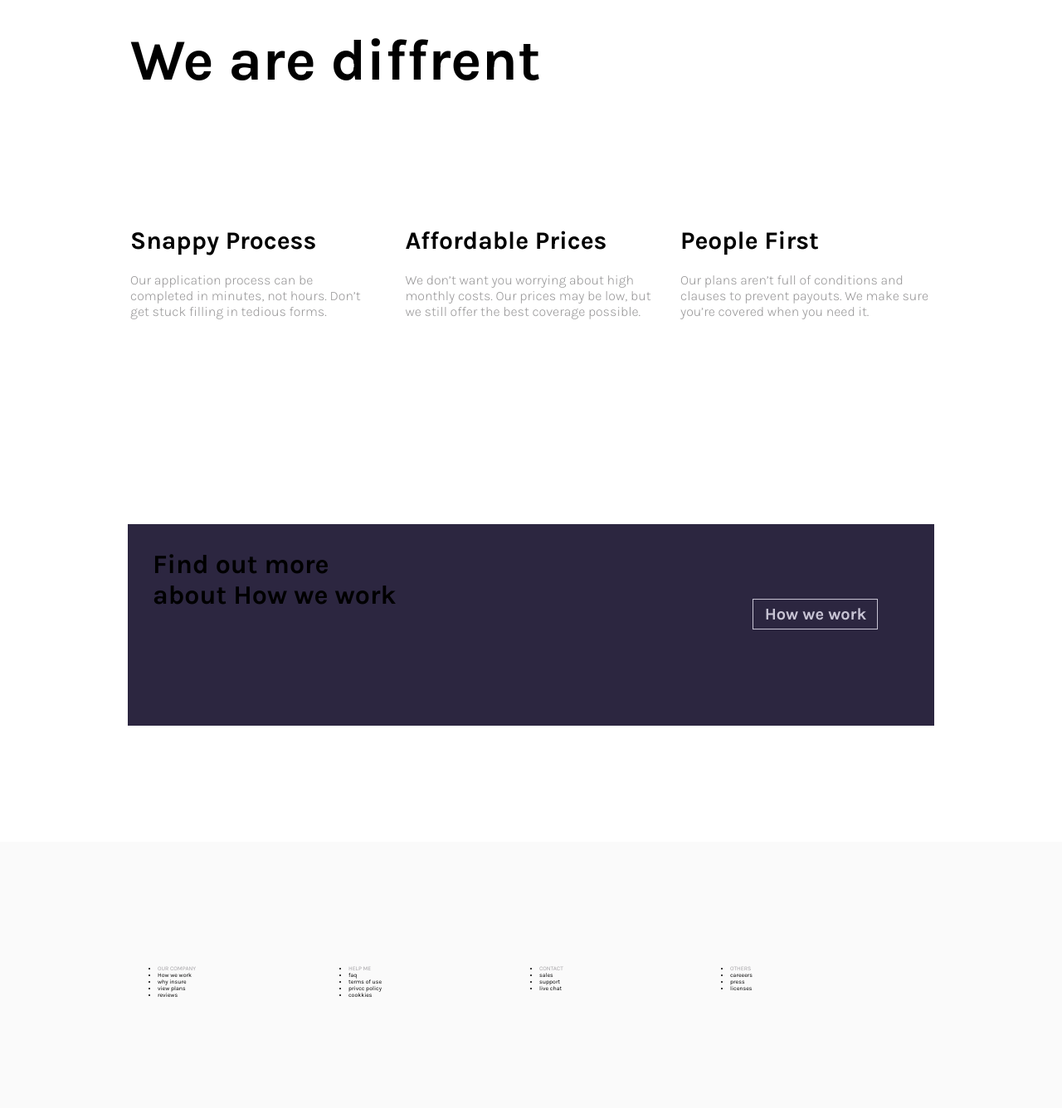
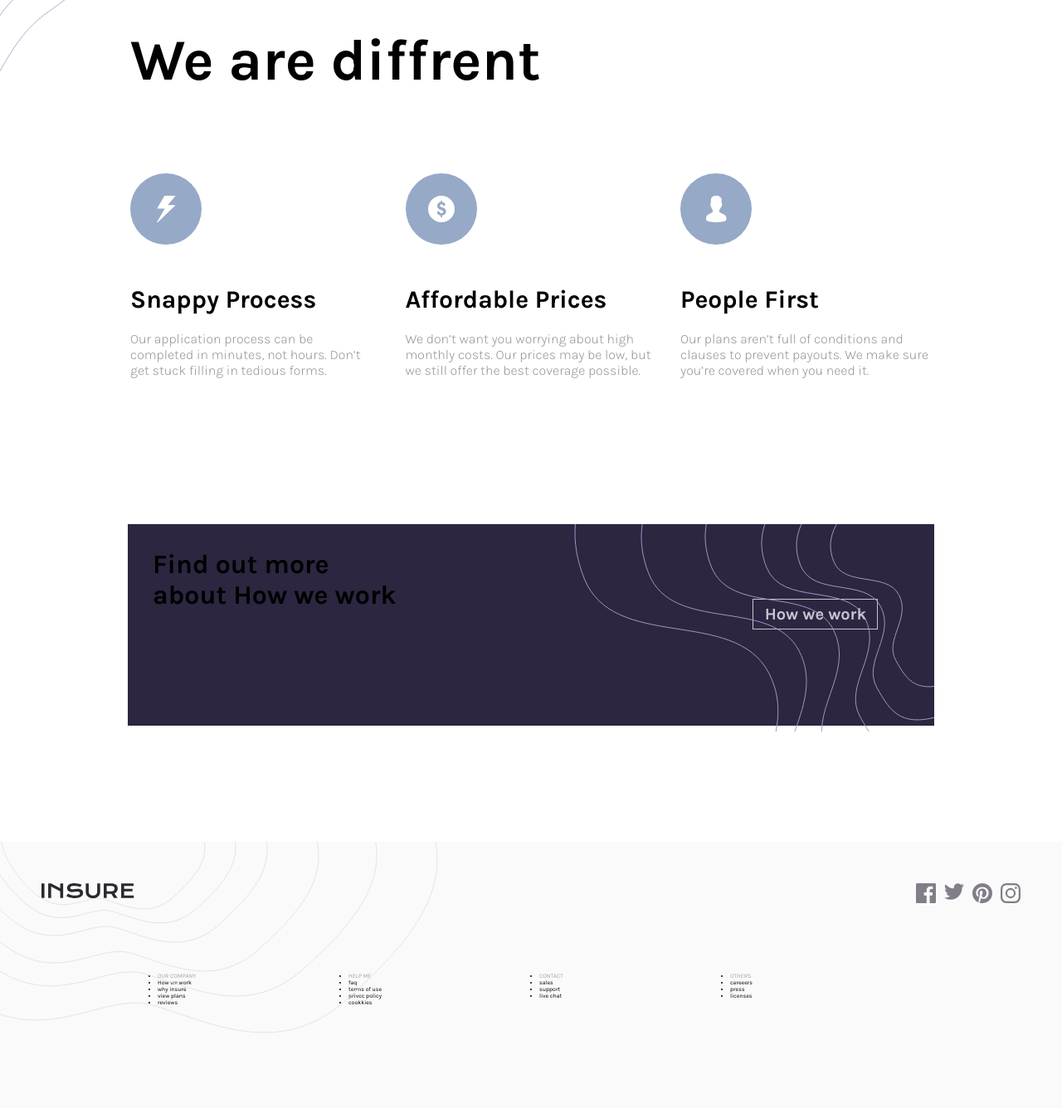
Before and after one commit to De-faked/insur-project, a plain HTML site: page index.html in a window 1280 px wide. Shown: the part 662-1998 px from the top of the page at 83% size. Drawn offline with Linux system fonts and the light colour scheme.

Commit message:
imges links updated

```diff
--- a/index.html
+++ b/index.html
@@ -23,7 +23,7 @@
 <body>
     <header>
         <div class="header-img"><img
-                src="/woch4zurepo/Project1---easy/projekt-2/Project2-intermediate/Starterkit/images/logo.svg" alt="">
+                src="/Project2-intermediate/Starterkit/images/logo.svg" alt="">
         </div>
         <nav>
             <button class="button button1"><a href="http://">How we work</a></button>
@@ -34,7 +34,7 @@
     </header>
     <section class="head-sec">
         <div class="right-img-down-mobile"><img
-            src="/woch4zurepo/Project1---easy/projekt-2/Project2-intermediate/Starterkit/images/image-intro-desktop.jpg">
+            src="/Project2-intermediate/Starterkit/images/image-intro-desktop.jpg" alt="look at me here">
         </div>
         <div class="big-box">
             <div class="left-box">
@@ -45,13 +45,13 @@
                 <div><button>VIEW PLANS</button></div>
             </div>
             <div class="left-img img"><img
-                    src="/woch4zurepo/Project1---easy/projekt-2/Project2-intermediate/Starterkit/images/bg-pattern-intro-left-desktop.svg">
+                    src="/Project2-intermediate/Starterkit/images/bg-pattern-intro-left-desktop.svg">
             </div>
             <div class="right-img img"><img
-                    src="/woch4zurepo/Project1---easy/projekt-2/Project2-intermediate/Starterkit/images/bg-pattern-intro-right-desktop.svg">
+                    src="/Project2-intermediate/Starterkit/images/bg-pattern-intro-right-desktop.svg">
             </div>
             <div class="right-img-down"><img
-                    src="/woch4zurepo/Project1---easy/projekt-2/Project2-intermediate/Starterkit/images/image-intro-desktop.jpg">
+                    src="/Project2-intermediate/Starterkit/images/image-intro-desktop.jpg">
             </div>
         </div>
     </section>
@@ -61,7 +61,7 @@
         </div>
         <div class="father-box-in-mid">
             <div class="child-box box1"><img class="logo"
-                    src="/woch4zurepo/Project1---easy/projekt-2/Project2-intermediate/Starterkit/images/icon-snappy-process.svg"
+                    src="/Project2-intermediate/Starterkit/images/icon-snappy-process.svg"
                     alt="">
                 <h1>Snappy
                     Process</h1>
@@ -69,7 +69,7 @@
                     forms.</p>
             </div>
             <div class="child-box box2"><img class="logo"
-                    src="/woch4zurepo/Project1---easy/projekt-2/Project2-intermediate/Starterkit/images/icon-affordable-prices.svg"
+                    src="/Project2-intermediate/Starterkit/images/icon-affordable-prices.svg"
                     alt="">
                 <h1>Affordable Prices</h1>
                 <p>We don’t want you worrying about high monthly costs. Our prices may be low, but we still offer the
@@ -77,7 +77,7 @@
                     coverage possible.</p>
             </div>
             <div class="child-box box3"><img class="logo"
-                    src="/woch4zurepo/Project1---easy/projekt-2/Project2-intermediate/Starterkit/images/icon-people-first.svg"
+                    src="/Project2-intermediate/Starterkit/images/icon-people-first.svg"
                     alt="">
                 <h1>People First</h1>
                 <p>Our plans aren’t full of conditions and clauses to prevent payouts. We make sure you’re covered when
@@ -92,7 +92,7 @@
             <h1>Find out more <br> about How we work</h1>
         </div>
         <div><img
-                src="/woch4zurepo/Project1---easy/projekt-2/Project2-intermediate/Starterkit/images/bg-pattern-how-we-work-desktop.svg"
+                src="/Project2-intermediate/Starterkit/images/bg-pattern-how-we-work-desktop.svg"
                 alt=""></div>
         <div><button>
                 <h1>How we work</h1>
@@ -101,25 +101,25 @@
     </div>
     <div class="footer">
         <div class="footer-img"><img
-                src="/woch4zurepo/Project1---easy/projekt-2/Project2-intermediate/Starterkit/images/bg-pattern-footer-desktop.svg"
+                src="/Project2-intermediate/Starterkit/images/bg-pattern-footer-desktop.svg"
                 alt=""></div>
         <div class="footer-logo-icon">
             <div class="footer-logo"><img
-                    src="/woch4zurepo/Project1---easy/projekt-2/Project2-intermediate/Starterkit/images/logo.svg"
+                    src="/Project2-intermediate/Starterkit/images/logo.svg"
                     alt="">
             </div>
             <div class="footer-media-icons">
                 <div><img
-                        src="/woch4zurepo/Project1---easy/projekt-2/Project2-intermediate/Starterkit/images/icon-facebook.svg"
+                        src="/Project2-intermediate/Starterkit/images/icon-facebook.svg"
                         alt=""></div>
                 <div><img
-                        src="/woch4zurepo/Project1---easy/projekt-2/Project2-intermediate/Starterkit/images/icon-twitter.svg"
+                        src="/Project2-intermediate/Starterkit/images/icon-twitter.svg"
                         alt=""></div>
                 <div><img
-                        src="/woch4zurepo/Project1---easy/projekt-2/Project2-intermediate/Starterkit/images/icon-pinterest.svg"
+                        src="/Project2-intermediate/Starterkit/images/icon-pinterest.svg"
                         alt=""></div>
                 <div><img
-                        src="/woch4zurepo/Project1---easy/projekt-2/Project2-intermediate/Starterkit/images/icon-instagram.svg"
+                        src="/Project2-intermediate/Starterkit/images/icon-instagram.svg"
                         alt=""></div>
             </div>
 
```
